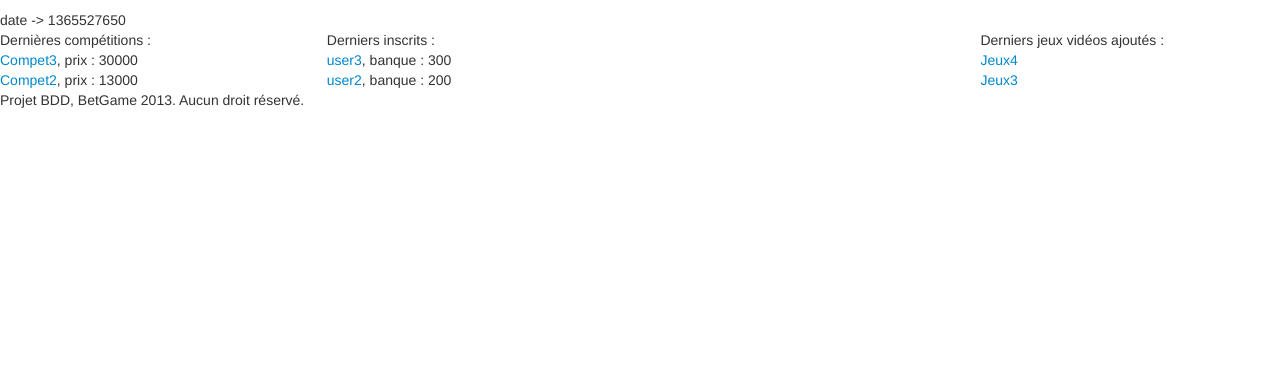
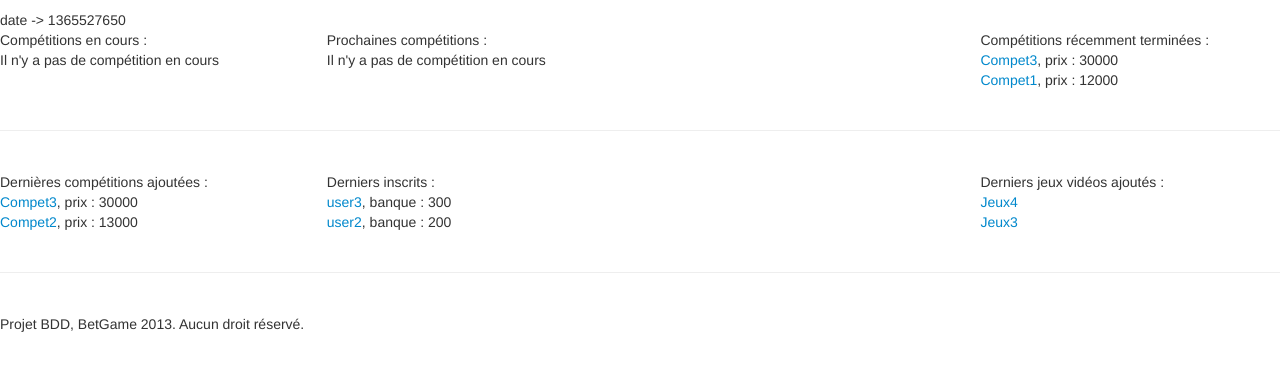
Before and after one commit to Healkiss/BetGame, a PHP site: page / in a window 1280 px wide. Shown: the part 50-421 px from the top of the page. Run offline with PHP 8.4, Linux system fonts and the light colour scheme; data comes from the database, SQL or seed files in the repository.

Commit message:
Add new requests for the home page

```diff
--- a/Footer.php
+++ b/Footer.php
@@ -1,5 +1,8 @@
-		<div class="footer">
-			Projet BDD, BetGame 2013. Aucun droit réservé.
-		</div>
-	</body>
+<br/>
+<hr/>
+<br/>
+<div class="footer">
+	Projet BDD, BetGame 2013. Aucun droit réservé.
+</div>
+</body>
 </html>
--- a/index.php
+++ b/index.php
@@ -4,8 +4,46 @@ include("Banniere.php");
 echo "date -> " . getTimeStamp(getDate()) . "<br/>";
 ?>
 <div class="row-fluid">
+	<div class="span3">
+		Compétitions en cours : <br/>
+		<?php
+		$onGoingContests = $conBdd->pdoExecute("SELECT * FROM contest WHERE Startdate < UNIX_TIMESTAMP() AND Enddate > UNIX_TIMESTAMP()");
+		if (count($onGoingContests) == 0)
+			echo "Il n'y a pas de compétition en cours";
+		else
+			foreach ($onGoingContests as $contest)
+				echo '<a href="view.php?view=contestProfil&id=' . $contest->idCONTEST . '">' . $contest->Name . '</a>, prix : ' . $contest->Price . '<br />';
+		?>
+	</div>
+	<div class="span6">
+		Prochaines compétitions : <br/>
+		<?php
+		$futureContests = $conBdd->pdoExecute("SELECT * FROM contest WHERE Startdate > UNIX_TIMESTAMP() ORDER BY Startdate ASC LIMIT 2");
+		if (count($futureContests) == 0)
+			echo "Il n'y a pas de compétition en cours";
+		else
+			foreach ($futureContests as $contest)
+				echo '<a href="view.php?view=contestProfil&id=' . $contest->idCONTEST . '">' . $contest->Name . '</a>, prix : ' . $contest->Price . '<br />';
+		?>
+	</div>
+	<div class="span3">
+		Compétitions récemment terminées : <br/>
+		<?php
+		$lastFinishedContests = $conBdd->pdoExecute("SELECT * FROM contest WHERE Enddate < UNIX_TIMESTAMP() ORDER BY Enddate ASC LIMIT 2");
+		if (count($lastFinishedContests) == 0)
+			echo "Il n'y a pas de compétition en cours";
+		else
+			foreach ($lastFinishedContests as $contest)
+				echo '<a href="view.php?view=contestProfil&id=' . $contest->idCONTEST . '">' . $contest->Name . '</a>, prix : ' . $contest->Price . '<br />';
+		?>
+	</div>
+</div>
+<br/>
+<hr/>
+<br/>
+<div class="row-fluid">
     <div class="span3">
-		Dernières compétitions : <br/>
+		Dernières compétitions ajoutées : <br/>
 		<?php
 		$contests = $conBdd->pdoExecute("SELECT * FROM contest ORDER BY idCONTEST DESC LIMIT 2");
 		foreach ($contests as $contest)
```
